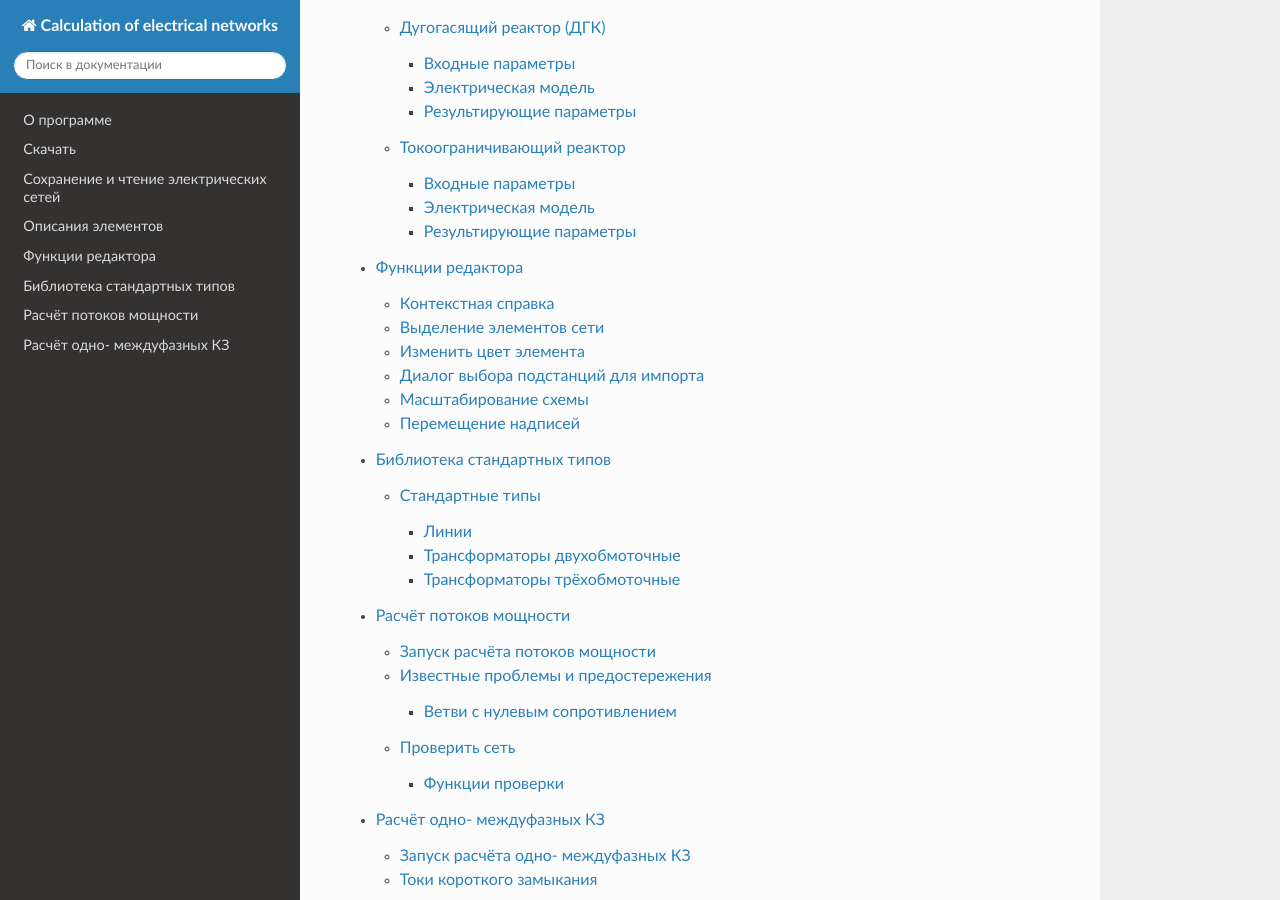
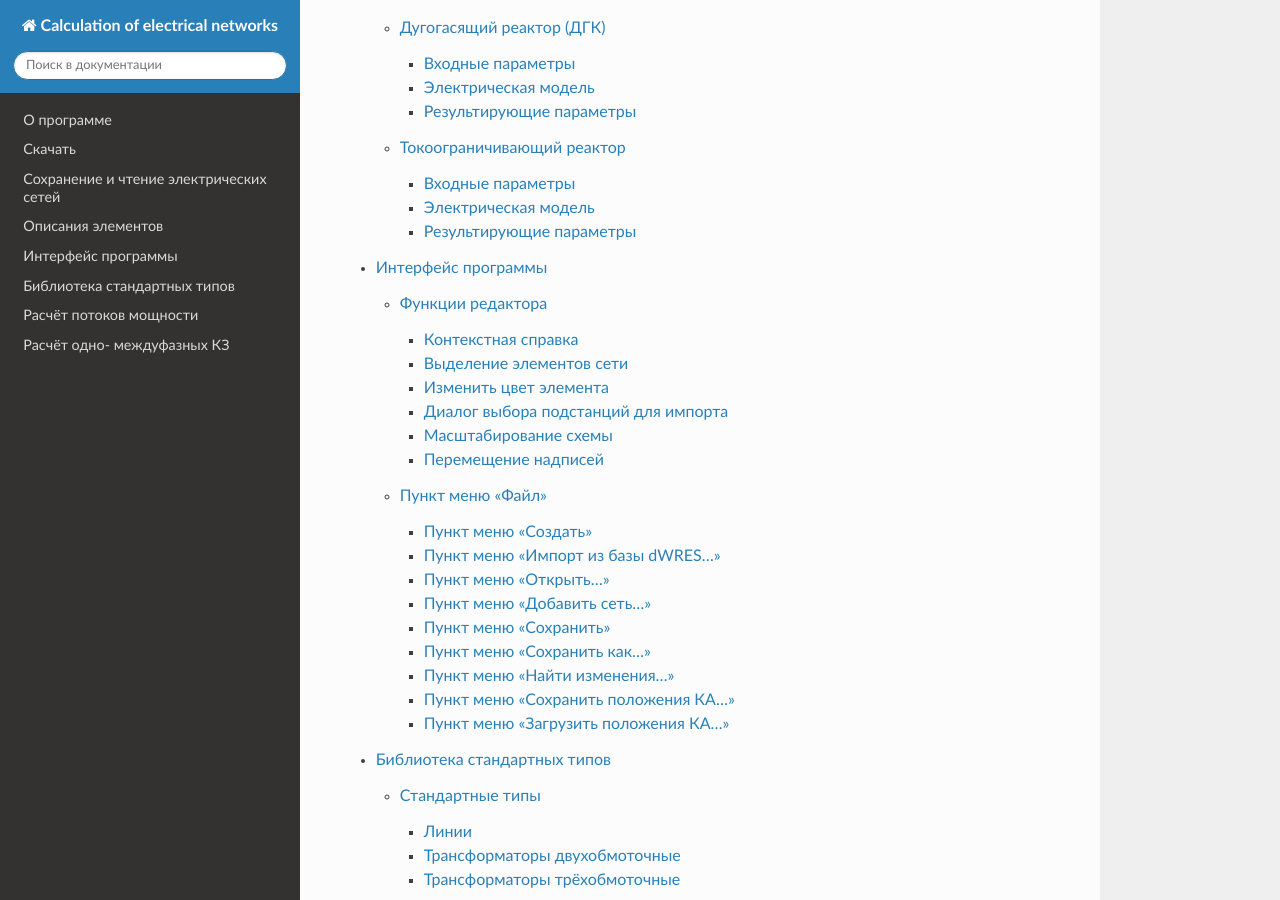
Before and after one commit to vicjan89/doctkz, a Sphinx documentation site: the page built from docs/source/index.rst, in a window 1280 px wide and 900 px high, scrolled down 1812 px. Built offline with Sphinx 7.4.7 and the Read the Docs theme 2.0.0, drawn with Linux system fonts in a browser that asks for light colours.

Commit message:
Начал описывать меню Файл

```diff
--- a/docs/source/index.rst
+++ b/docs/source/index.rst
@@ -30,7 +30,7 @@
     download
     file_io
     elements
-    editor
+    interface
     std_types
     powerflow
     shortcircuit
--- /dev/null
+++ b/docs/source/interface.rst
@@ -0,0 +1,11 @@
+###################################
+Интерфейс программы
+###################################
+
+Ниже приведено описание пунктов меню интерфейса программы.
+
+.. toctree::
+    :maxdepth: 1
+
+    interface/editor
+    interface/file
--- /dev/null
+++ b/docs/source/interface/file.rst
@@ -0,0 +1,30 @@
+#############################
+Пункт меню "Файл"
+#############################
+
+Пункт меню "Создать"
+""""""""""""""""""""
+
+Пункт меню "Импорт из базы dWRES..."
+""""""""""""""""""""""""""""""""""""
+
+Пункт меню "Открыть..."
+"""""""""""""""""""""""
+
+Пункт меню "Добавить сеть..."
+"""""""""""""""""""""""""""""
+
+Пункт меню "Сохранить"
+""""""""""""""""""""""
+
+Пункт меню "Сохранить как..."
+"""""""""""""""""""""""""""""
+
+Пункт меню "Найти изменения..."
+"""""""""""""""""""""""""""""""
+
+Пункт меню "Сохранить положения КА..."
+""""""""""""""""""""""""""""""""""""""
+
+Пункт меню "Загрузить положения КА..."
+""""""""""""""""""""""""""""""""""""""
--- a/docs/source/powerflow/run.rst
+++ b/docs/source/powerflow/run.rst
@@ -9,7 +9,7 @@
 Параметр "Модель схемы замещения трансформатора" описан :ref:`здесь<modtrafo>`.
 
 
-.. image:: /_static/PoweFlow.png
+.. image:: /_static/PowerFlow.png
 		:width: 60em
 		:align: center
 
--- a/docs/source/shortcircuit/run.rst
+++ b/docs/source/shortcircuit/run.rst
@@ -9,7 +9,7 @@
 
 
 .. image:: /_static/CalcSC.png
-		:width: 60em
+		:width: 50em
 		:align: center
 
 
```
Also changed, not shown: docs/source/interface/editor.rst (renamed from docs/source/editor.rst).
